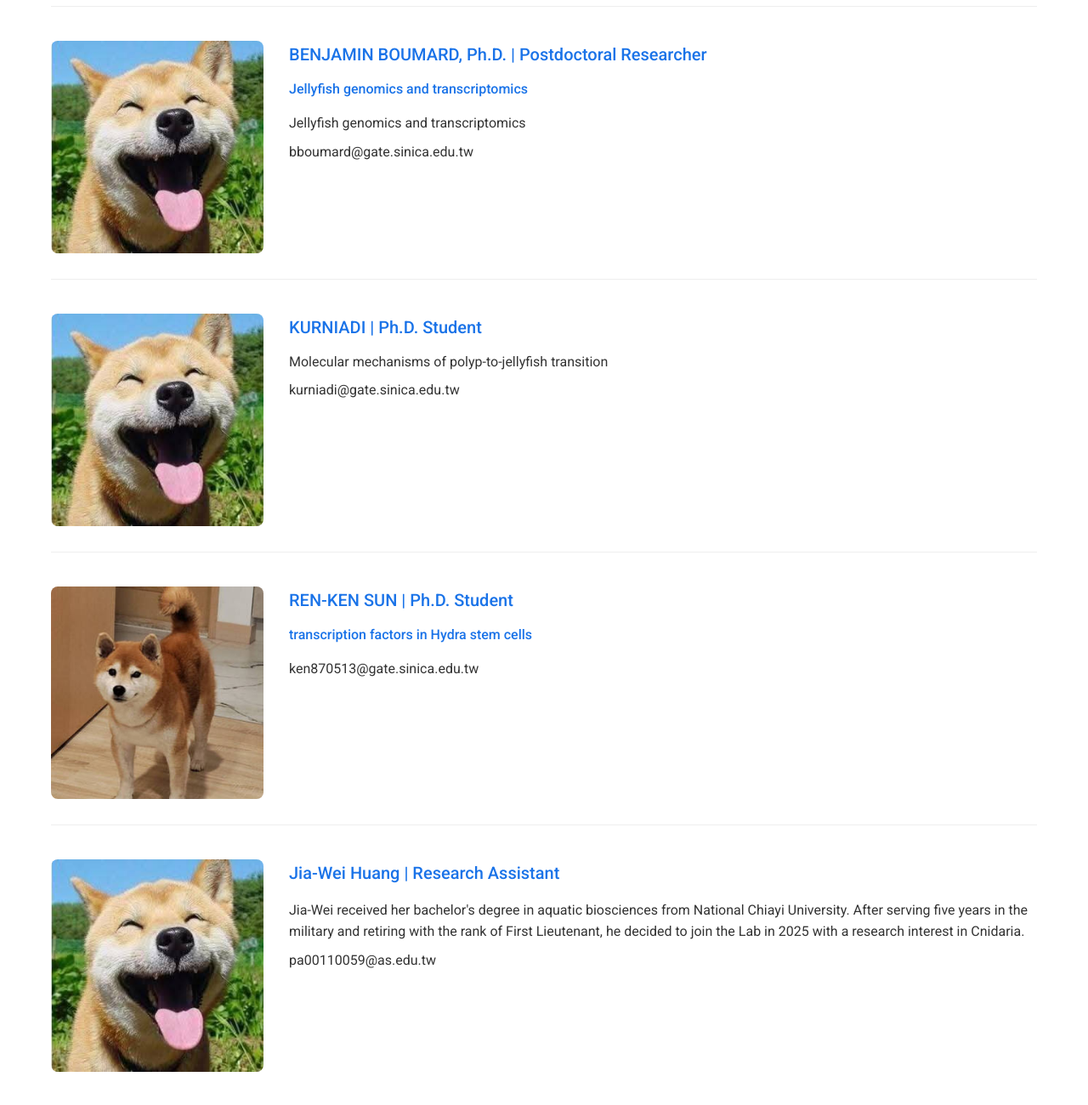
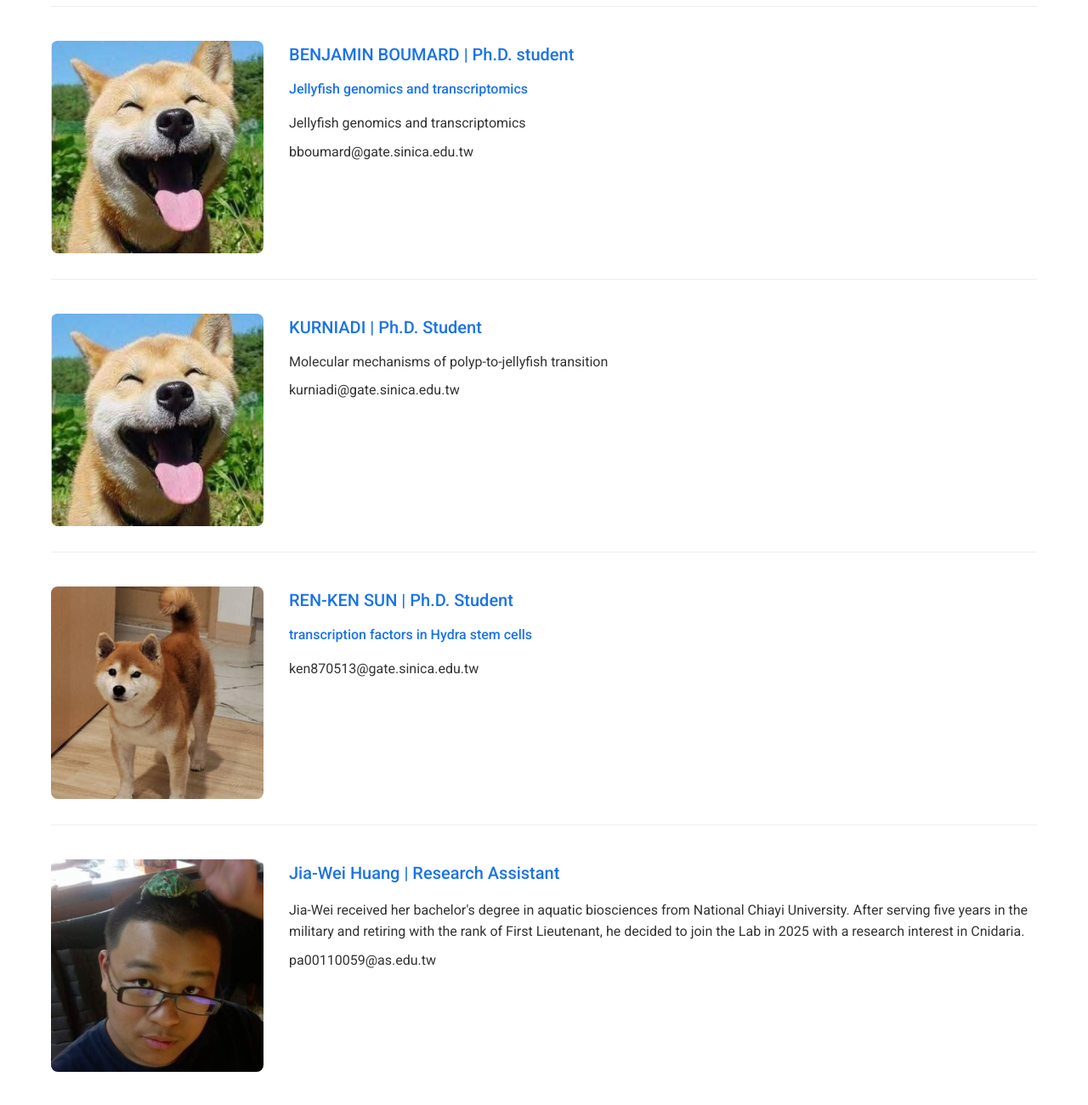
Before and after one commit to pa00110059/Lab_Web, a plain HTML site: page people.html in a window 1280 px wide. Shown: the part 1144-2444 px from the top of the page at 85% size. Drawn offline with Linux system fonts and the light colour scheme.

Commit message:
add photo

```diff
--- a/people.html
+++ b/people.html
@@ -51,7 +51,7 @@
             <div class="container">
                 <div class="person-block">
                     <div class="person-image">
-                        <img src="images/Khalturin.jpg" alt="Dr. Konstantin Khalturin">
+                        <img src="images/khalturin.jpg" alt="Dr. Konstantin Khalturin">
                     </div>
                     <div class="person-info">
                         <h4>Konstantin Khalturin | Associate Research Fellow</h4>
@@ -83,7 +83,7 @@
                         <img src="images/1780505.jpg" alt="BENJAMIN BOUMARD">
                     </div>
                     <div class="person-info">
-                        <h4>BENJAMIN BOUMARD, Ph.D. | Postdoctoral Researcher</h4>
+                        <h4>BENJAMIN BOUMARD  | Ph.D. student</h4>
                         <h5>Jellyfish genomics and transcriptomics</h5>
                         <p>Jellyfish genomics and transcriptomics</p>
                         <p>bboumard@gate.sinica.edu.tw</p>
@@ -115,7 +115,7 @@
 
                 <div class="person-block">
                     <div class="person-image">
-                        <img src="images/1780505.jpg" alt="Administrative Assistant">
+                        <img src="images/jiawei.jpg" alt="Research Assistant">
                     </div>
                     <div class="person-info">
                         <h4>Jia-Wei Huang | Research Assistant</h4>
```
Also changed, not shown: images/jiawei.jpg (added).
